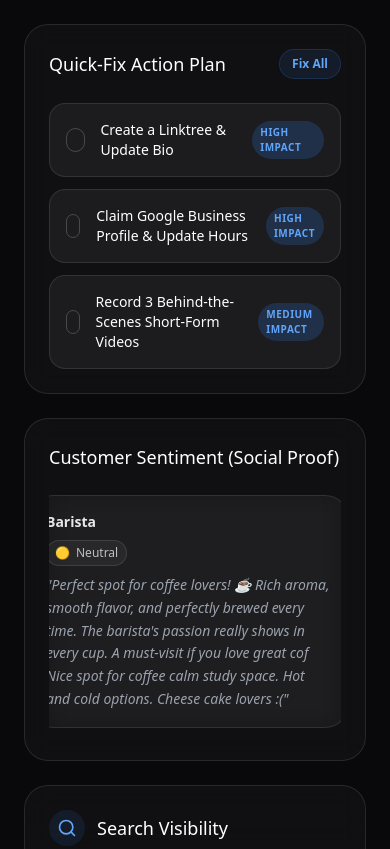
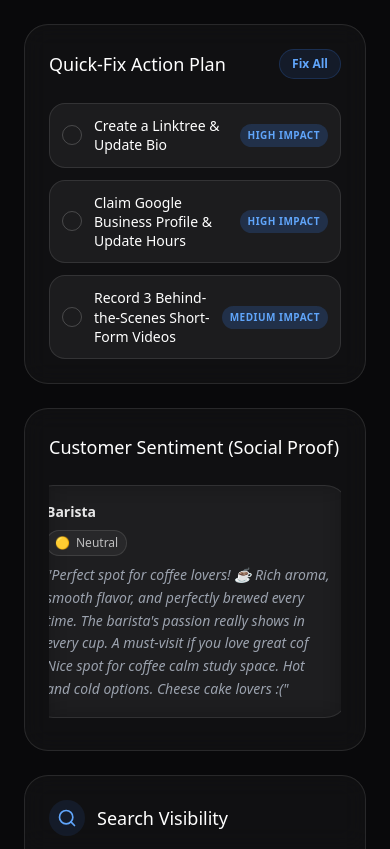
Before and after one commit to TharukiJ/FluxAudit, a Next.js app: page / in a window 390 px wide. Shown: the part 1876-2725 px from the top of the page. Built offline with nearby package versions, Linux system fonts and the light colour scheme.

Commit message:
content gap

```diff
--- a/src/components/ActionPlan.tsx
+++ b/src/components/ActionPlan.tsx
@@ -21,15 +21,21 @@ export default function ActionPlan({ actions }: { actions: ActionItem[] }) {
     }
   };
 
+  const isAllDone = actions.length > 0 && completed.length === actions.length;
+
   return (
     <div className="flex flex-col p-6 h-full">
-      <div className="flex items-center justify-between mb-6">
+      <div className="flex items-center justify-between mb-6 gap-4">
         <h3 className="text-lg font-medium text-white">Quick-Fix Action Plan</h3>
         <button
-          onClick={() => setCompleted(actions.map(a => a.id))}
-          className="text-xs font-semibold px-3 py-1.5 rounded-full bg-blue-500/10 text-blue-400 hover:bg-blue-500/20 hover:text-white transition-colors border border-blue-500/20"
+          onClick={() => setCompleted(isAllDone ? [] : actions.map(a => a.id))}
+          className={`text-xs font-semibold px-3 py-1.5 rounded-full transition-colors border whitespace-nowrap ${
+            isAllDone
+              ? "bg-emerald-500/10 text-emerald-400 hover:bg-emerald-500/20 border-emerald-500/20"
+              : "bg-blue-500/10 text-blue-400 hover:bg-blue-500/20 hover:text-white border-blue-500/20"
+          }`}
         >
-          Fix All
+          {isAllDone ? "Undo All" : "Fix All"}
         </button>
       </div>
       <div className="flex flex-col gap-3 flex-grow">
@@ -43,7 +49,7 @@ export default function ActionPlan({ actions }: { actions: ActionItem[] }) {
               transition={{ delay: i * 0.15 + 0.6 }}
               onClick={() => toggleAction(action.id)}
               className={`
-                group cursor-pointer p-4 rounded-2xl border transition-all duration-300 flex items-center justify-between
+                group cursor-pointer p-3 sm:p-4 rounded-2xl border transition-all duration-300 flex items-center justify-between gap-3
                 ${
                   isDone
                     ? "bg-emerald-500/10 border-emerald-500/20"
@@ -51,10 +57,10 @@ export default function ActionPlan({ actions }: { actions: ActionItem[] }) {
                 }
               `}
             >
-              <div className="flex items-center gap-4">
+              <div className="flex items-center gap-3 sm:gap-4 min-w-0 flex-1">
                 <div
                   className={`
-                    w-6 h-6 rounded-full border flex items-center justify-center transition-colors
+                    shrink-0 w-5 h-5 sm:w-6 sm:h-6 rounded-full border flex items-center justify-center transition-colors
                     ${
                       isDone
                         ? "bg-emerald-500 border-emerald-500 text-black"
@@ -75,14 +81,14 @@ export default function ActionPlan({ actions }: { actions: ActionItem[] }) {
                   </AnimatePresence>
                 </div>
                 <span
-                  className={`text-sm font-medium transition-colors ${
+                  className={`text-sm font-medium transition-colors break-words leading-snug ${
                     isDone ? "text-emerald-400 line-through decoration-emerald-500/50" : "text-white"
                   }`}
                 >
                   {action.title}
                 </span>
               </div>
-              <span className={`text-[10px] uppercase tracking-wider font-bold px-2 py-1 rounded-full ${isDone ? 'bg-emerald-500/20 text-emerald-400' : 'bg-blue-500/20 text-blue-400'}`}>
+              <span className={`shrink-0 text-[10px] uppercase tracking-wider font-bold px-2 py-1 rounded-full ${isDone ? 'bg-emerald-500/20 text-emerald-400' : 'bg-blue-500/20 text-blue-400'}`}>
                 {action.impact} Impact
               </span>
             </motion.div>
```
